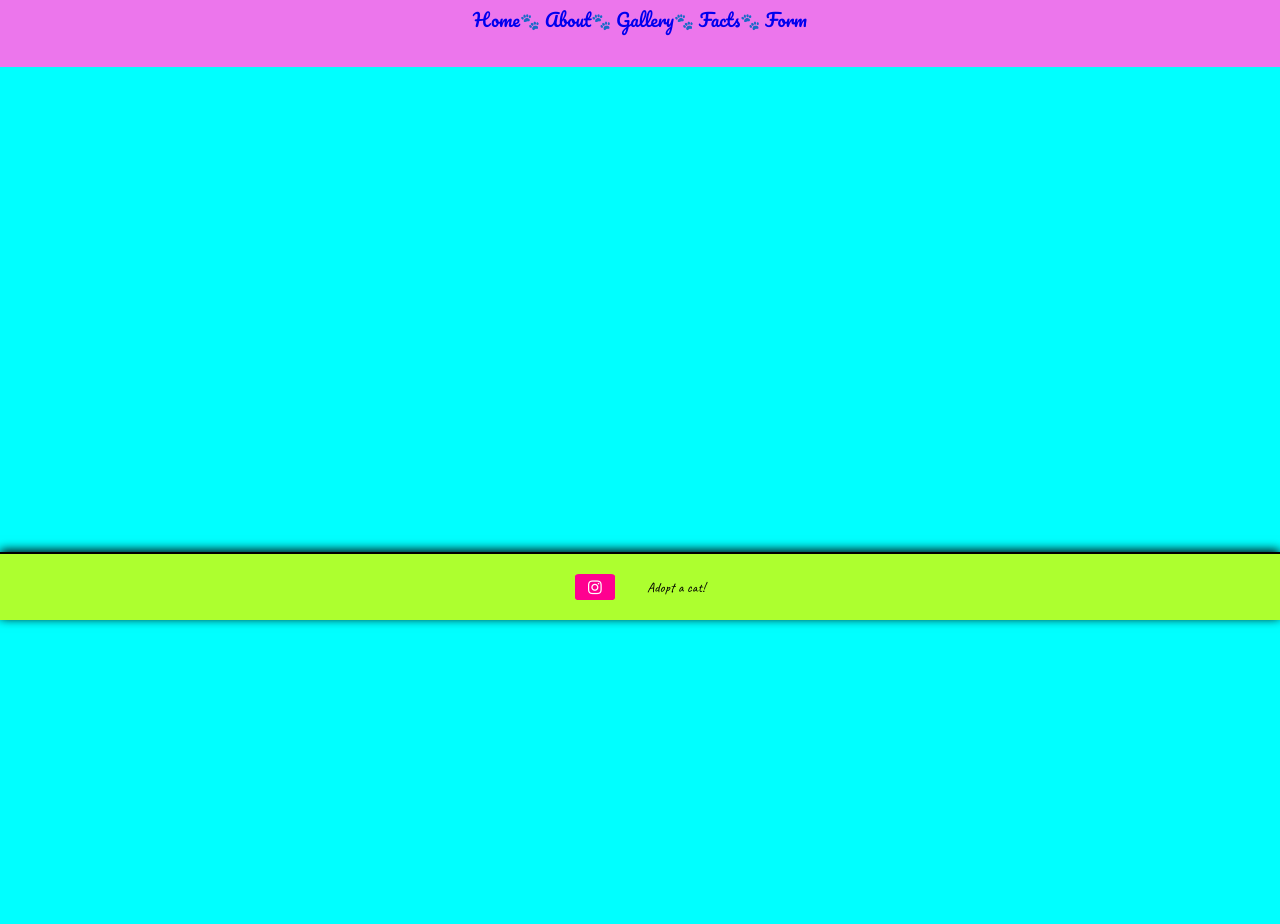
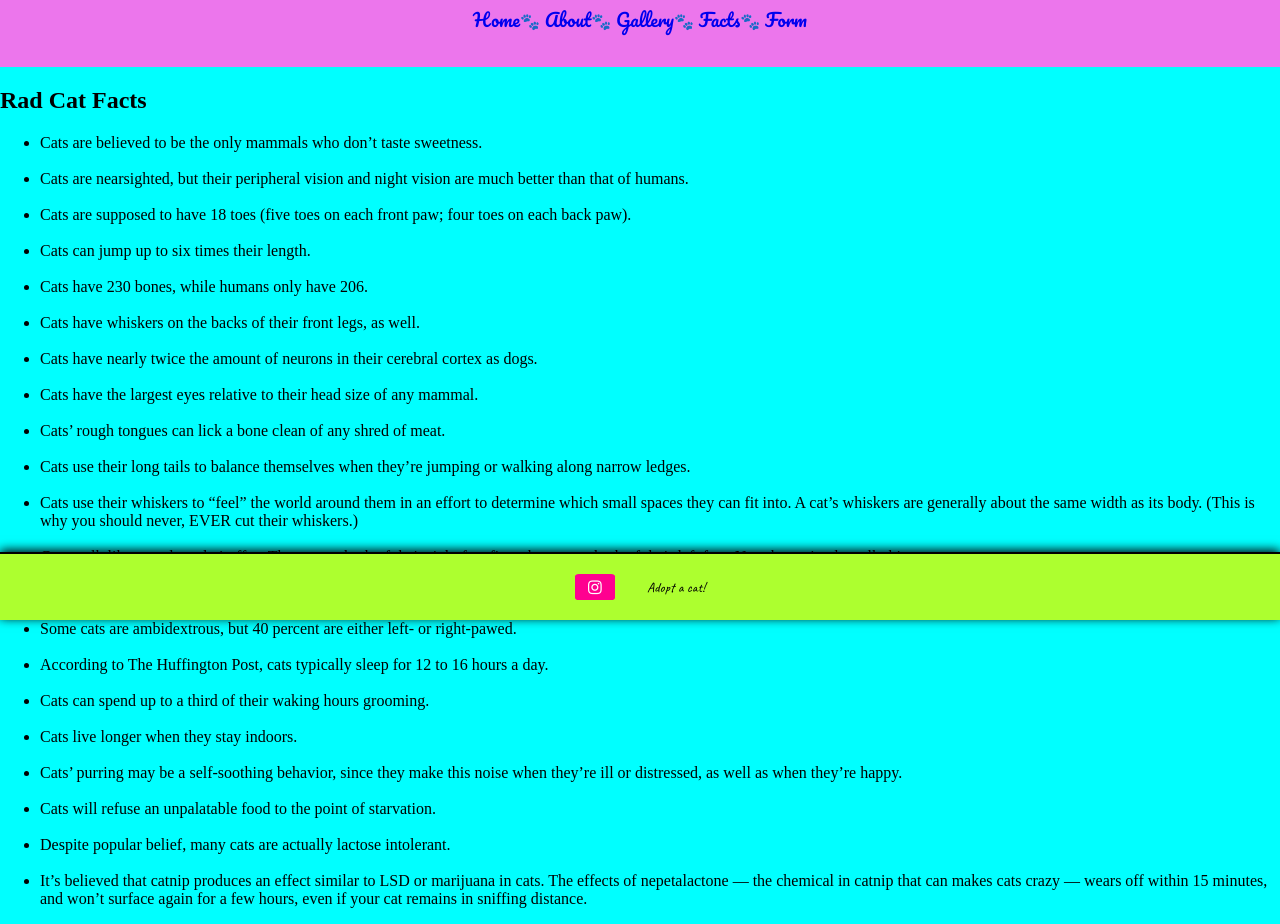
Before and after one commit to ohdarlingamber/cat-photo-app, a plain HTML site: page facts.html in a window 1280 px wide. Shown: the part 180-1104 px from the top of the page. Before the commit the page ends 800 px from the top, so only its background shows below. Drawn offline with Linux system fonts and the light colour scheme; a web font is replaced by a local one.

Commit message:
Added facts to facts.html

```diff
--- a/facts.html
+++ b/facts.html
@@ -34,6 +34,52 @@
 
         <!--Main Content-->
 
+        <h2 class="cat-facts">Rad Cat Facts</h2>
+        <div class="facts">
+            <ul>
+                <li> Cats are believed to be the only mammals who don’t taste sweetness.</li>
+                <br>
+                <li>Cats are nearsighted, but their peripheral vision and night vision are much better than that of humans.</li>
+                <br>
+                <li>Cats are supposed to have 18 toes (five toes on each front paw; four toes on each back paw).</li>
+                <br>
+                <li>Cats can jump up to six times their length.</li>
+                <br>
+                <li>Cats have 230 bones, while humans only have 206.</li>
+                <br>
+                <li>Cats have whiskers on the backs of their front legs, as well.</li>
+                <br>
+                <li>Cats have nearly twice the amount of neurons in their cerebral cortex as dogs.</li>
+                <br>
+                <li>Cats have the largest eyes relative to their head size of any mammal.</li>
+                <br>
+                <li>Cats’ rough tongues can lick a bone clean of any shred of meat.</li>
+                <br>
+                <li>Cats use their long tails to balance themselves when they’re jumping or walking along narrow ledges.</li>
+                <br>
+                <li>Cats use their whiskers to “feel” the world around them in an effort to determine which small spaces they can fit into. A cat’s whiskers are generally about the same width as its body. (This is why you should never, EVER cut their whiskers.)</li>
+                <br>
+                <li>Cats walk like camels and giraffes: They move both of their right feet first, then move both of their left feet. No other animals walk this way.</li>
+                <br>
+                <li>Male cats are more likely to be left-pawed, while female cats are more likely to be right-pawed.</li>
+                <br>
+                <li>Some cats are ambidextrous, but 40 percent are either left- or right-pawed.</li>
+                <br>
+                <li>According to The Huffington Post, cats typically sleep for 12 to 16 hours a day.</li>
+                <br>
+                <li>Cats can spend up to a third of their waking hours grooming.</li>
+                <br>
+                <li>Cats live longer when they stay indoors.</li>
+                <br>
+                <li>Cats’ purring may be a self-soothing behavior, since they make this noise when they’re ill or distressed, as well as when they’re happy.</li>
+                <br>
+                <li>Cats will refuse an unpalatable food to the point of starvation.</li>
+                <br>
+                <li>Despite popular belief, many cats are actually lactose intolerant.</li>
+                <br>
+                <li>It’s believed that catnip produces an effect similar to LSD or marijuana in cats. The effects of nepetalactone — the chemical in catnip that can makes cats crazy — wears off within 15 minutes, and won’t surface again for a few hours, even if your cat remains in sniffing distance.</li>
+            </ul>
+        </div>
 
 
         <!--Footer-->
```
